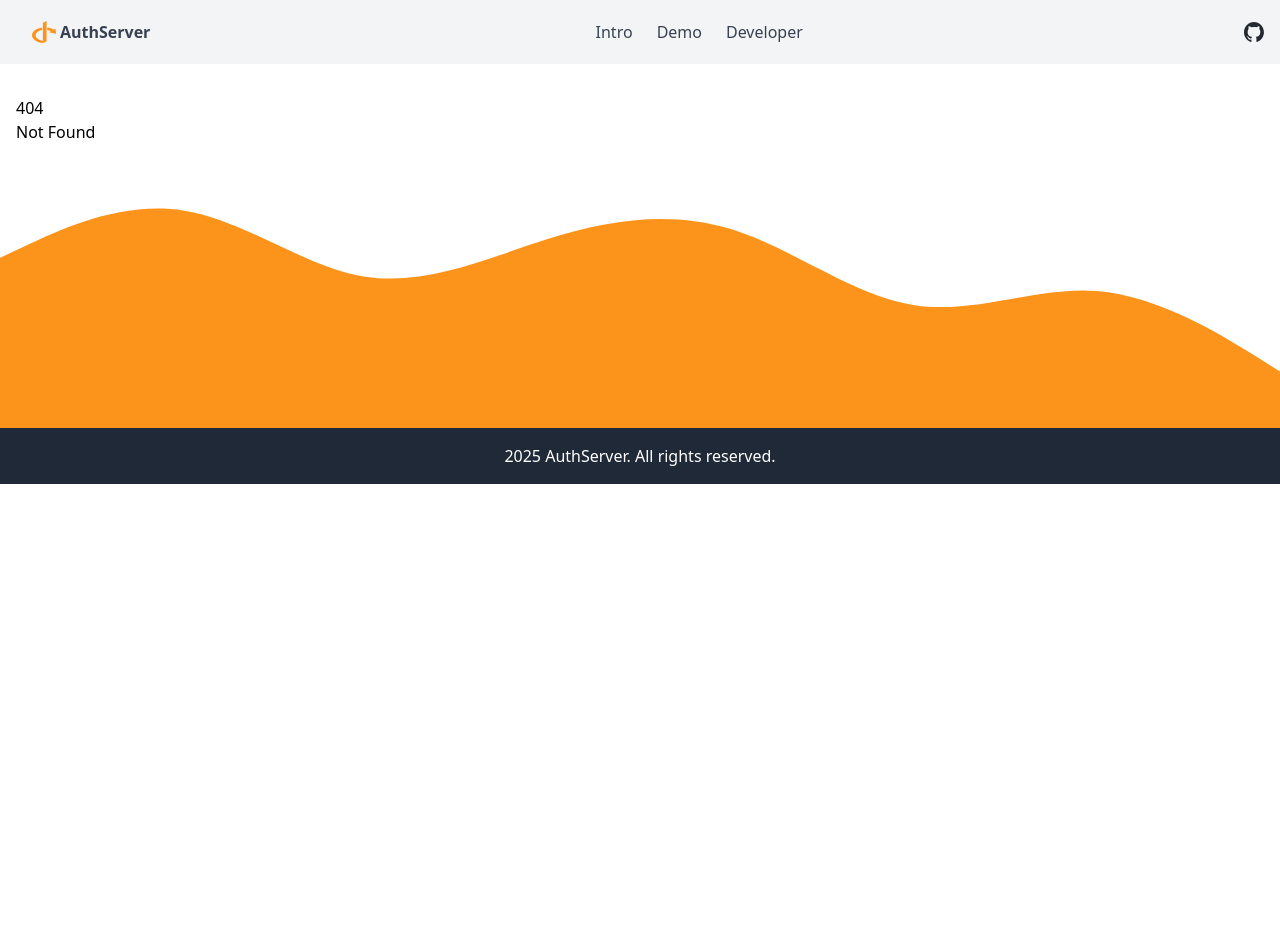
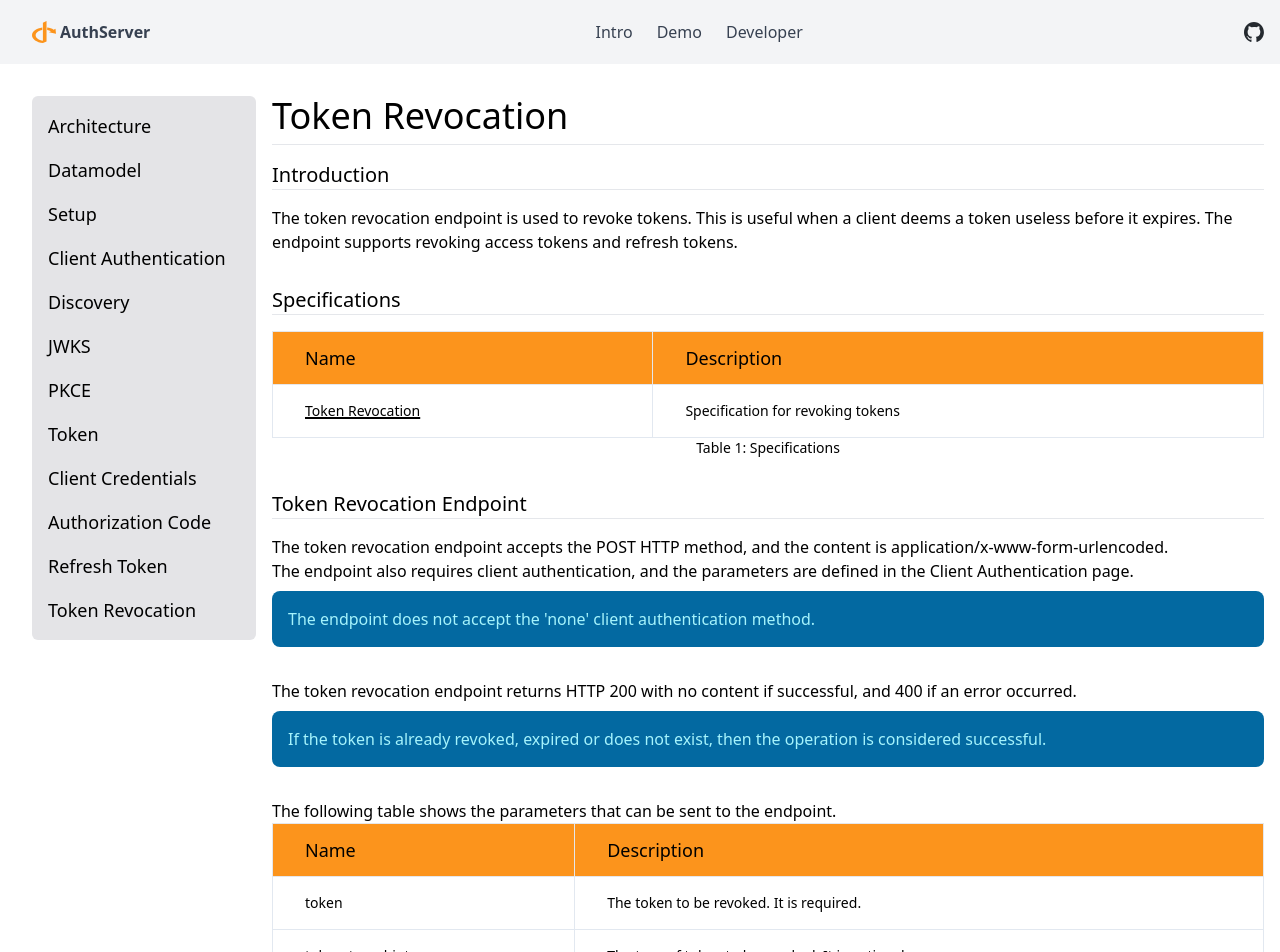
Before and after one commit to jokk-itu/authserver-framework, a SvelteKit app in the folder doc/: page /developer/token-revocation in a window 1280 px wide. Before the commit this address had no page. Shown: the top 952 px of the page. Before the commit the page ends 800 px from the top, so only its background shows below. Built offline with nearby package versions, Linux system fonts and the light colour scheme.

Commit message:
add: token revocation documentation

```diff
--- a/doc/src/links.ts
+++ b/doc/src/links.ts
@@ -27,7 +27,8 @@ export const developerLinks = [
     new DeveloperLink('Token', '/token'),
     new DeveloperLink('Client Credentials', '/client-credentials'),
     new DeveloperLink('Authorization Code', '/authorization-code'),
-    new DeveloperLink('Refresh Token', '/refresh-token')
+    new DeveloperLink('Refresh Token', '/refresh-token'),
+    new DeveloperLink('Token Revocation', '/token-revocation'),
 ];
 
 export const navLinks = [
--- /dev/null
+++ b/doc/src/routes/developer/token-revocation/+page.svelte
@@ -0,0 +1,68 @@
+<script lang="ts">
+    import CodeBlock from "../../../components/CodeBlock.svelte";
+    import InformationBanner from "../../../components/InformationBanner.svelte";
+    import PageTitle from "../../../components/PageTitle.svelte";
+    import Section from "../../../components/Section.svelte";
+    import Table from "../../../components/Table.svelte";
+    import { RowCellDefinition } from "../../../table";
+
+    let specificationHeaders: string[] = ["Name", "Description"];
+    let specificationRows: RowCellDefinition[][] = [
+        [ new RowCellDefinition('Token Revocation', 'https://datatracker.ietf.org/doc/html/rfc7009'), new RowCellDefinition('Specification for revoking tokens') ]
+    ];
+
+    let requestHeaders: string[] = ["Name", "Description"];
+    let requestFields: RowCellDefinition[][] = [
+        [ new RowCellDefinition("token"), new RowCellDefinition("The token to be revoked. It is required.") ],
+        [ new RowCellDefinition("token_type_hint"), new RowCellDefinition("The type of token to be revoked. It is optional.") ],
+    ];
+</script>
+
+<svelte:head>
+	<title>Token Revocation Endpoint</title>
+</svelte:head>
+
+<PageTitle title="Token Revocation" />
+<Section title="Introduction">
+    <p>
+        The token revocation endpoint is used to revoke tokens. This is useful when a client deems a token useless before it expires.
+        The endpoint supports revoking access tokens and refresh tokens.
+    </p>
+</Section>
+<Section title="Specifications">
+    <Table title="Specifications" tableNumber={1} headers={specificationHeaders} rowCellDefinitions={specificationRows} />
+</Section>
+<Section title="Token Revocation Endpoint">
+    <p>The token revocation endpoint accepts the POST HTTP method, and the content is application/x-www-form-urlencoded.</p>
+    <p>The endpoint also requires client authentication, and the parameters are defined in the Client Authentication page.</p>
+    <InformationBanner>
+        The endpoint does not accept the 'none' client authentication method.
+    </InformationBanner>
+    <br>
+    <p>The token revocation endpoint returns HTTP 200 with no content if successful, and 400 if an error occurred.</p>
+    <InformationBanner>
+        If the token is already revoked, expired or does not exist, then the operation is considered successful.
+    </InformationBanner>
+    <br>
+    <p>The following table shows the parameters that can be sent to the endpoint.</p>
+    <Table title="Token Revocation request parameters" tableNumber={2} headers={requestHeaders} rowCellDefinitions={requestFields} />
+    <br>
+    <p>The following HTTP example shows a request to revoke an access token.</p>
+    <CodeBlock>
+        {`
+POST /connect/revoke HTTP/1.1
+Host: idp.authserver.dk
+Content-Type: application/x-www-form-urlencoded
+Authorization: Basic czZCaGRSa3F0MzpnWDFmQmF0M2JW
+
+token=2YotnFZFEjr1zCsicMWpAA
+        `}
+    </CodeBlock>
+    <p>The following HTTP example shows the response.</p>
+    <CodeBlock>
+        {`
+HTTP/1.1 200 BadRequest
+Cache-Control: no-cache, no-store
+        `}
+    </CodeBlock>
+</Section>
```
